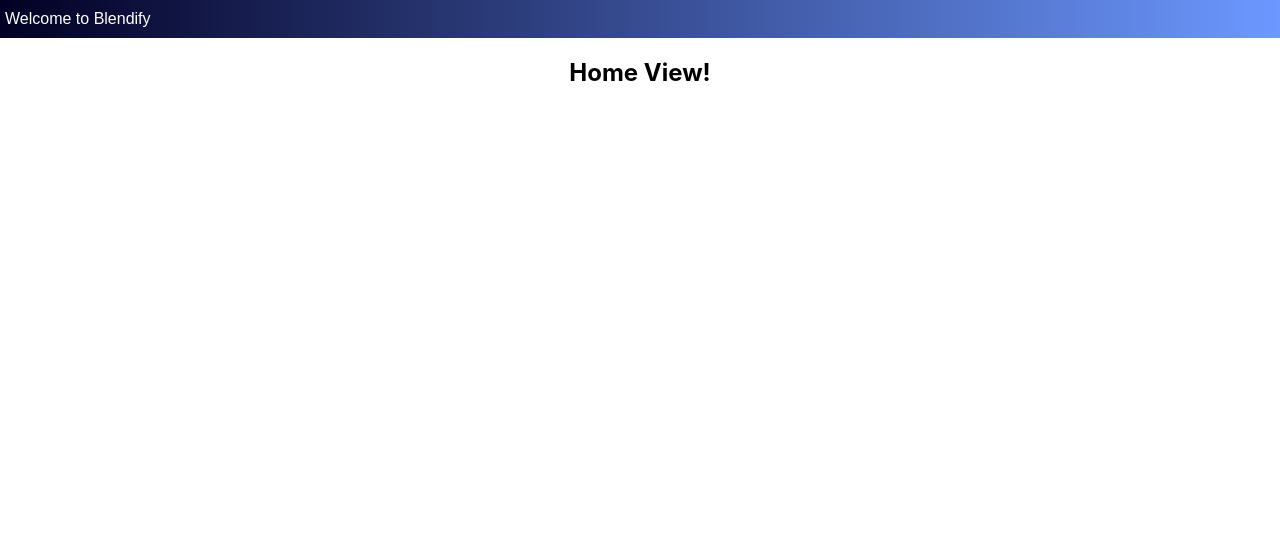
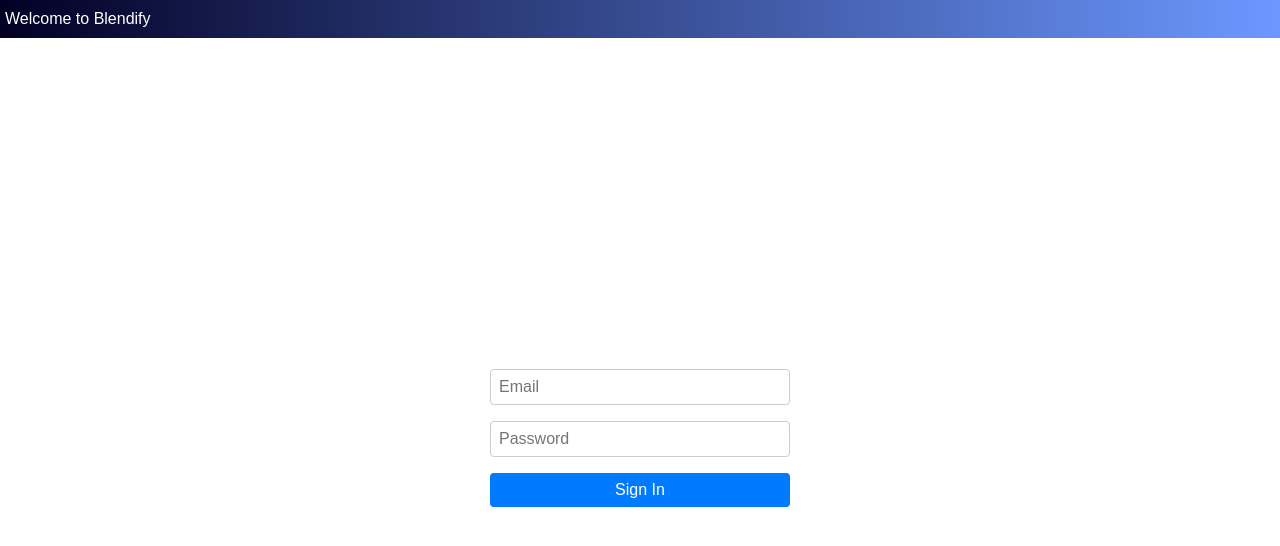
Before and after one commit to connorsavage/Blendify, a React (Create React App) app in the folder blendify/: page /signin in a window 1280 px wide. Shown: the top 546 px of the page. Built offline with nearby package versions, Linux system fonts and the light colour scheme.

Commit message:
Created Sign in page
Initial page when opening the app is now a sign in page, currently uses a mock authentication function. Will need to change when integrating spotify api for sign in.

```diff
--- a/blendify/package.json
+++ b/blendify/package.json
@@ -8,6 +8,7 @@
     "@testing-library/user-event": "^13.5.0",
     "react": "^18.2.0",
     "react-dom": "^18.2.0",
+    "react-router-dom": "^6.16.0",
     "react-scripts": "5.0.1",
     "web-vitals": "^2.1.4"
   },
@@ -37,7 +38,6 @@
   },
   "description": "This project was bootstrapped with [Create React App](https://github.com/facebook/create-react-app).",
   "main": "index.js",
-  "devDependencies": {},
   "author": "",
   "license": "ISC",
   "keywords": [
--- a/blendify/src/App.js
+++ b/blendify/src/App.js
@@ -1,16 +1,26 @@
 import logo from './logo.svg';
-import { useEffect, useState } from "react"
+import { useEffect, useState } from "react";
+import { BrowserRouter as Router, Route, Routes, Navigate } from 'react-router-dom';
 import { HomeView } from './Views/HomeView';
+import { SignInView } from './Views/SignInView'; // Corrected import here.
 import './App.css';
 
 function App() {
+  const [isAuthenticated, setIsAuthenticated] = useState(false);
+
   return (
-    <div className="App" id="App">
-      <header>
-        Welcome to Blendify
-      </header>
-      <HomeView />
-    </div>
+    <Router>
+      <div className="App" id="App">
+        <header>
+          Welcome to Blendify
+        </header>
+
+        <Routes>
+          <Route path="/signin" element={isAuthenticated ? <Navigate to="/" /> : <SignInView onSignIn={() => setIsAuthenticated(true)} />} />
+          <Route path="/" element={isAuthenticated ? <HomeView /> : <Navigate to="/signin" />} />
+        </Routes>
+      </div>
+    </Router>
   );
 }
 
--- /dev/null
+++ b/blendify/src/Views/SignInView.css
@@ -0,0 +1,35 @@
+.signin-view {
+    display: flex;
+    flex-direction: column;
+    align-items: center;
+    justify-content: center;
+    height: 100vh;
+}
+
+.signin-view form {
+    display: flex;
+    flex-direction: column;
+    gap: 1rem;
+    width: 300px;
+}
+
+.signin-view input {
+    padding: 0.5rem;
+    font-size: 1rem;
+    border: 1px solid #ccc;
+    border-radius: 4px;
+}
+
+.signin-view button {
+    padding: 0.5rem 1rem;
+    font-size: 1rem;
+    background-color: #007BFF;
+    color: white;
+    border: none;
+    border-radius: 4px;
+    cursor: pointer;
+}
+
+.signin-view button:hover {
+    background-color: #0056b3;
+}
--- /dev/null
+++ b/blendify/src/Views/SignInView.js
@@ -0,0 +1,39 @@
+import React, { useState } from 'react';
+import './SignInView.css';
+
+export function SignInView({ onSignIn }) { // <-- Notice the prop added here
+    const [email, setEmail] = useState('');
+    const [password, setPassword] = useState('');
+
+    const handleSubmit = (e) => {
+        e.preventDefault();
+        // Implement your sign-in logic here
+        // For now, just log the email and password
+        console.log("Email:", email, "Password:", password);
+
+        // Signal that the user has "signed in"
+        onSignIn(); // <-- Call the prop function here
+    }
+
+    return (
+        <div className="signin-view">
+            <form onSubmit={handleSubmit}>
+                <input
+                    type="email"
+                    placeholder="Email"
+                    value={email}
+                    onChange={e => setEmail(e.target.value)}
+                />
+                <input
+                    type="password"
+                    placeholder="Password"
+                    value={password}
+                    onChange={e => setPassword(e.target.value)}
+                />
+                <button type="submit">Sign In</button>
+            </form>
+        </div>
+    );
+}
+
+export default SignInView;
```
Also changed, not shown: 1 other file (tests, documents, lock files or other folders).
